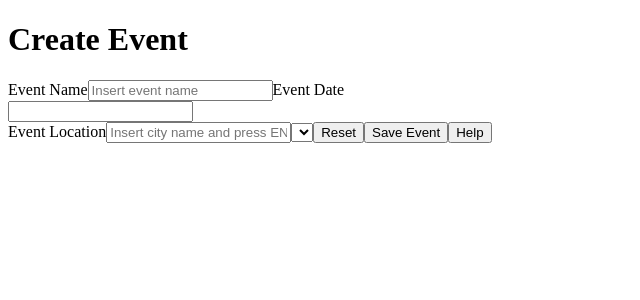
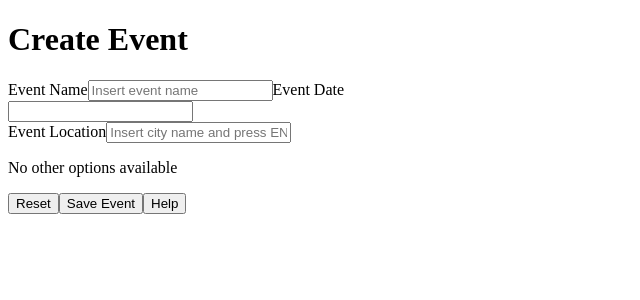
Before and after one commit to vvaneli/ga-react-api-app, a React (Vite) app in the folder weather-widget/: page /create-event in a window 1280 px wide. Shown: the top 300 px of the page, without its empty margins (0-640 px from the left). Built offline with nearby package versions, Linux system fonts and the light colour scheme.

Commit message:
working on options div

```diff
--- a/weather-widget/src/pages/CreateEvent.jsx
+++ b/weather-widget/src/pages/CreateEvent.jsx
@@ -16,13 +16,6 @@ export default function CreateEvent() {
     })
 
     const [options, setOptions] = useState([])
-    const [currentOption, setCurrentOption] = useState({
-        lat: '',
-        lon: '',
-        country: '',
-        cityName: ''
-    })
-
 
     const [error, setError] = useState()
 
@@ -35,9 +28,9 @@ export default function CreateEvent() {
         // navigate('/painting')
     }
 
-    function handleLocation(e) {
-        setFormData({ ...formData, lat: e.target.dataset.lat, lon: e.target.dataset.lon })
-        console.log(e.target.dataset.lat)
+    function handleLocation(option) {
+        // setFormData({ ...formData, lat: e.target.dataset.lat, lon: e.target.dataset.lon, eventLocation: e.target.value })
+        console.log(option)
     }
 
 
@@ -94,17 +87,18 @@ export default function CreateEvent() {
                     onChange={handleChange}
                     onKeyDown={handleSelect}
                 />
-                <select name="locations" id="locations" onChange={(e) => {
+                {/* <select name="locations" id="locations" onChange={(e) => {
                     setCurrentOption({ ...currentOption, lat: e.target.dataset.lat, lon: e.target.dataset.lon, cityName: e.target.value, country: e.target.dataset.country })
                 }}
                 value={currentOption}
-                >
+                > */}
                     {/* if location comes back with more than one result have drop down menu */}
                     {options.length > 1 ?
                         options.map(option => {
                             const { lat, lon, country, name } = option
+                            console.log()
                             return (
-                                <option key={name} value={name} data-lat={lat} data-lon={lon} data-country={country}>{name}, {country}</option>
+                                <div key={lat.concat(lon)} onClick={() => handleLocation(option)}>{name}, {country}</div>
                         )
                         })
                         :
@@ -113,7 +107,7 @@ export default function CreateEvent() {
                             :
                             <p>No other options available</p>
                     }
-                </select>
+                {/* </select> */}
 
                 <button type='button' onClick={handleReset}>Reset</button>
                 <button type='submit'>Save Event</button>
```
